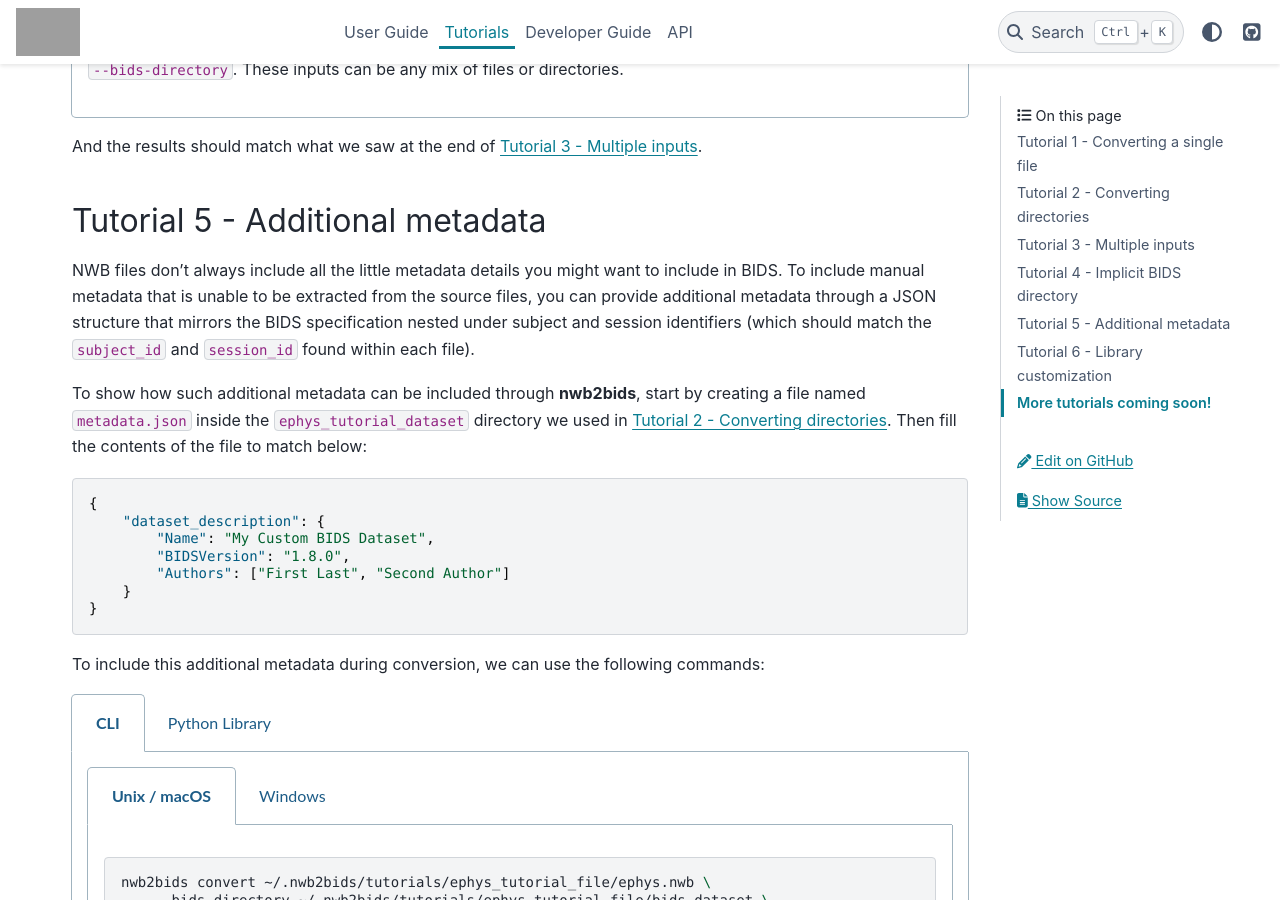
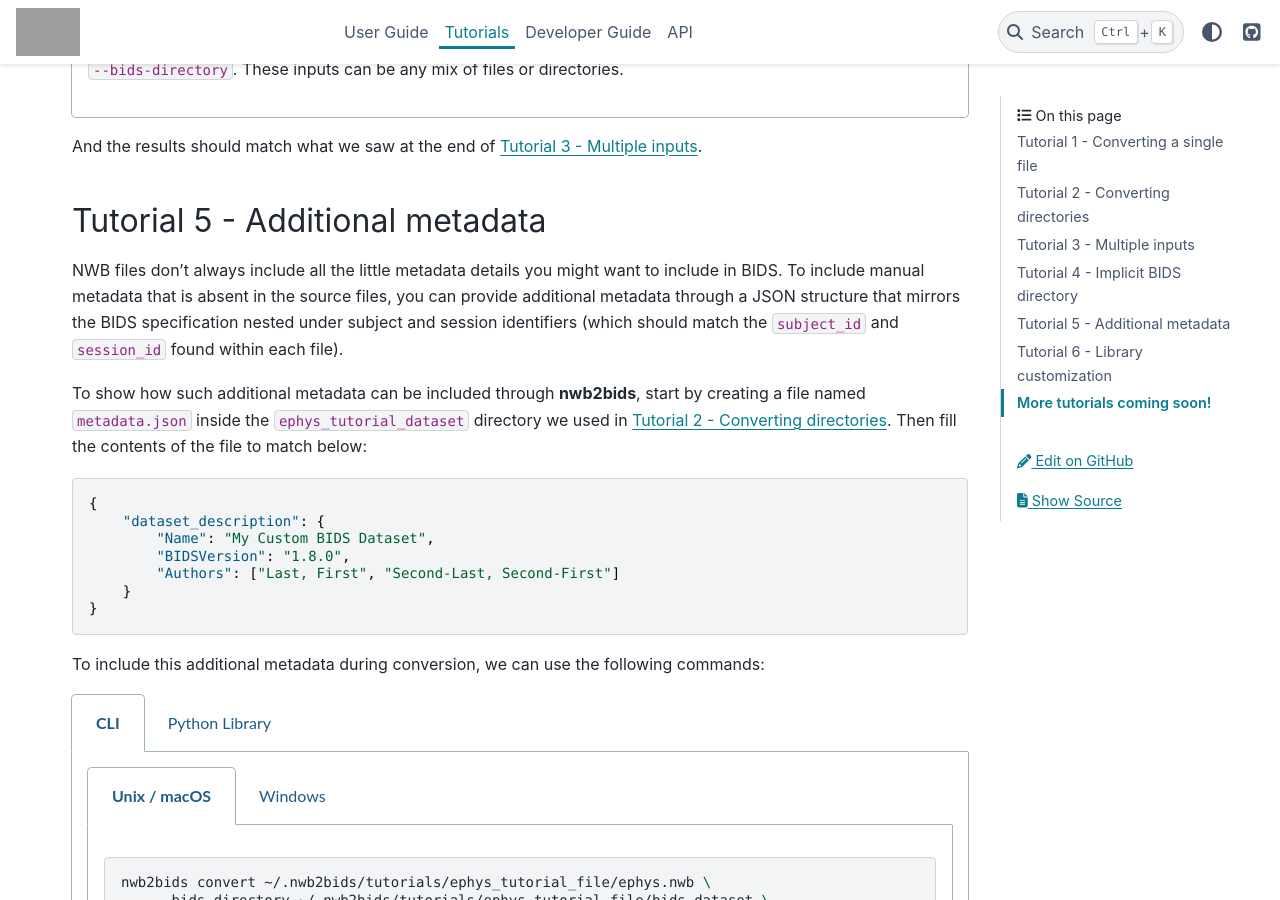
Before and after one commit to con/nwb2bids, a Sphinx documentation site: the page built from docs/tutorials.rst, in a window 1280 px wide and 900 px high, scrolled down 5981 px. Built offline with Sphinx 7.4.7 and the PyData theme 0.15.4, drawn with Linux system fonts in a browser that asks for light colours; pages that are not in the unit, such as notebooks, are missing from menus; some of the changed text lies outside the part shown; grey boxes are pictures that could not be loaded.

Commit message:
Apply suggestions from code review
Co-authored-by: Yaroslav Halchenko <debian@onerussian.com>

```diff
--- a/docs/tutorials.rst
+++ b/docs/tutorials.rst
@@ -452,7 +452,7 @@ Tutorial 5 - Additional metadata
 ---------------------------------
 
 NWB files don't always include all the little metadata details you might want to include in BIDS. To include manual
-metadata that is unable to be extracted from the source files, you can provide additional metadata through a JSON
+metadata that is absent in the source files, you can provide additional metadata through a JSON
 structure that mirrors the BIDS specification nested under subject and session identifiers (which should match the
 ``subject_id`` and ``session_id`` found within each file).
 
@@ -466,7 +466,7 @@ Then fill the contents of the file to match below:
         "dataset_description": {
             "Name": "My Custom BIDS Dataset",
             "BIDSVersion": "1.8.0",
-            "Authors": ["First Last", "Second Author"]
+            "Authors": ["Last, First", "Second-Last, Second-First"]
         }
     }
 
--- a/pyproject.toml
+++ b/pyproject.toml
@@ -125,7 +125,7 @@ docs = [
     "sphinx",
     "sphinx-tabs",
     "pydata-sphinx-theme",
-    "sphinx_copybutton",
+    "sphinx-copybutton",
     "sphinx-toggleprompt",
     "pytest",  # For doctest integration
 ]
```
Also changed, not shown: other parts of docs/tutorials.rst (+1 -1 lines).
